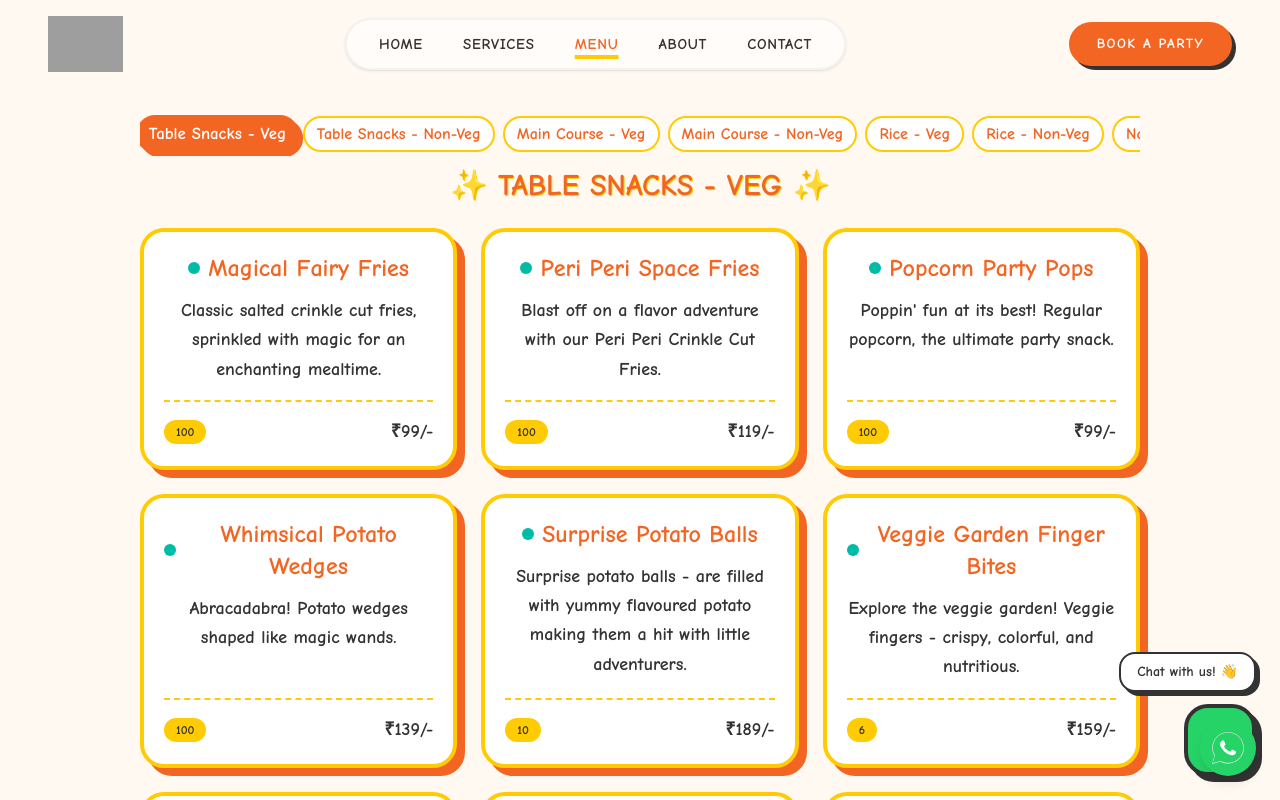
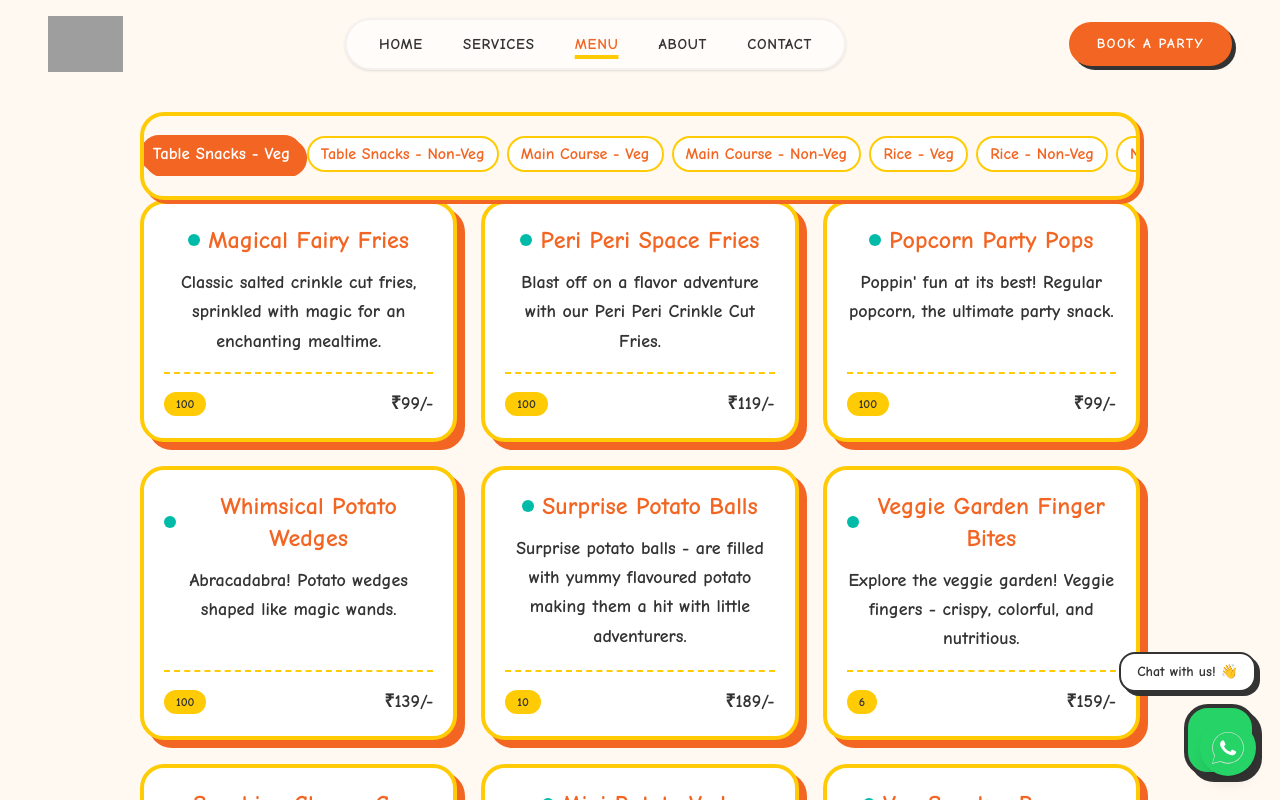
Before and after one commit to Vishwash-chauhan/lj-website, a Next.js app: page /menu in a window 1280 px wide. Shown: the top 800 px of the page. Built offline with nearby package versions, Linux system fonts and the light colour scheme; grey boxes are pictures that could not be loaded.

Commit message:
properly made the menu category tabs

```diff
--- /dev/null
+++ b/app/components/CategoryHeader.tsx
@@ -0,0 +1,61 @@
+'use client'
+
+import React, { useRef, useEffect } from 'react'
+
+interface Props {
+  categories: string[]
+  currentIndex: number
+  setCurrentIndex: (i: number) => void
+  label: string
+  formatLabel: (s: string) => string
+}
+
+const CategoryHeader: React.FC<Props> = ({ categories, currentIndex, setCurrentIndex, label, formatLabel }) => {
+  const tabsRef = useRef<HTMLDivElement | null>(null)
+
+  useEffect(() => {
+    if (!tabsRef.current) return
+    const activeBtn = tabsRef.current.querySelector<HTMLButtonElement>(
+      `[data-index="${currentIndex}"]`
+    )
+    activeBtn?.scrollIntoView({ behavior: 'smooth', inline: 'center', block: 'nearest' })
+  }, [currentIndex])
+
+  return (
+    <header className="sticky top-19 md:top-20 z-50 bg-[#FFF9F2] pt-4 pb-2 border-3 sm:border-4 border-[#FFCB05] rounded-2xl sm:rounded-3xl shadow-[4px_4px_0px_#F26522]">
+      <div className="w-full max-w-[1000px] mx-auto flex flex-col items-center">
+        <div className="w-full mb-3">
+          <div
+            ref={tabsRef}
+            role="tablist"
+            aria-label="Categories"
+            className="flex gap-2 overflow-x-auto py-1 px-1 sm:px-0"
+          >
+            {categories.map((cat, i) => {
+              const isActive = i === currentIndex
+              return (
+                <button
+                  key={cat}
+                  data-index={i}
+                  role="tab"
+                  aria-selected={isActive}
+                  tabIndex={0}
+                  onClick={() => setCurrentIndex(i)}
+                  className={`flex-shrink-0 px-3 py-1 rounded-full font-black text-sm sm:text-base whitespace-nowrap transition-transform ${
+                    isActive
+                      ? 'bg-[#F26522] text-white shadow-[4px_4px_0_#F26522] scale-105'
+                      : 'bg-white border-2 border-[#FFCB05] text-[#F26522] hover:scale-105'
+                  }`}
+                >
+                  {formatLabel(cat)}
+                </button>
+              )
+            })}
+          </div>
+        </div>
+      </div>
+    </header>
+  )
+}
+
+export default CategoryHeader
--- a/app/components/MenuPageContent.tsx
+++ b/app/components/MenuPageContent.tsx
@@ -1,6 +1,7 @@
 'use client'
 
-import React, { useEffect, useState, useRef } from 'react'
+import React, { useEffect, useState } from 'react'
+import CategoryHeader from './CategoryHeader'
 
 interface MenuItem {
   Name: string
@@ -205,13 +206,9 @@ export default function MenuPageContent() {
   const [isMobile, setIsMobile] = useState(false)
   const [mounted, setMounted] = useState(false)
 
-  const tabsRef = useRef<HTMLDivElement | null>(null)
+  // CategoryHeader handles tab scrolling internally
 
-  useEffect(() => {
-    if (!tabsRef.current) return
-    const activeBtn = tabsRef.current.querySelector<HTMLButtonElement>(`[data-index="${currentIndex}"]`)
-    activeBtn?.scrollIntoView({ behavior: 'smooth', inline: 'center', block: 'nearest' })
-  }, [currentIndex, mounted])
+
 
   useEffect(() => {
     setMounted(true)
@@ -242,41 +239,14 @@ export default function MenuPageContent() {
   return (
     <div className="pt-20 md:pt-24 lg:pt-28 bg-[#FFF9F2] text-[#333333] min-h-screen px-3 sm:px-5 md:p-8">
       <div className="w-full max-w-[1000px] mx-auto">
-        <header className="flex flex-col items-center mb-4 sm:mb-6">
-          <div className="w-full mb-3">
-            <div
-              ref={tabsRef}
-              role="tablist"
-              aria-label="Categories"
-              className="flex gap-2 overflow-x-auto py-1 px-1 sm:px-0"
-            >
-              {categories.map((cat, i) => {
-                const isActive = i === currentIndex
-                return (
-                  <button
-                    key={cat}
-                    data-index={i}
-                    role="tab"
-                    aria-selected={isActive}
-                    tabIndex={0}
-                    onClick={() => setCurrentIndex(i)}
-                    className={`flex-shrink-0 px-3 py-1 rounded-full font-black text-sm sm:text-base whitespace-nowrap transition-transform ${
-                      isActive
-                        ? 'bg-[#F26522] text-white shadow-[4px_4px_0_#F26522] scale-105'
-                        : 'bg-white border-2 border-[#FFCB05] text-[#F26522] hover:scale-105'
-                    }`}
-                  >
-                    {formatLabel(cat)}
-                  </button>
-                )
-              })}
-            </div>
-          </div>
-
-          <h2 className="text-base sm:text-xl md:text-2xl lg:text-3xl font-black text-[#F26522] uppercase my-0 line-clamp-2" style={{ textShadow: '1px 1px #FFCB05' }}>
-            ✨ {formatLabel(label)} ✨
-          </h2>
-        </header>
+        {/* header is now a separate sticky component */}
+        <CategoryHeader
+          categories={categories}
+          currentIndex={currentIndex}
+          setCurrentIndex={setCurrentIndex}
+          label={label}
+          formatLabel={formatLabel}
+        />
 
         {items.length === 0 ? (
           <div className="col-span-full p-6 sm:p-10 border-2 border-dashed border-opacity-10 rounded-lg text-gray-400 bg-opacity-60 bg-white text-sm sm:text-base">
```
